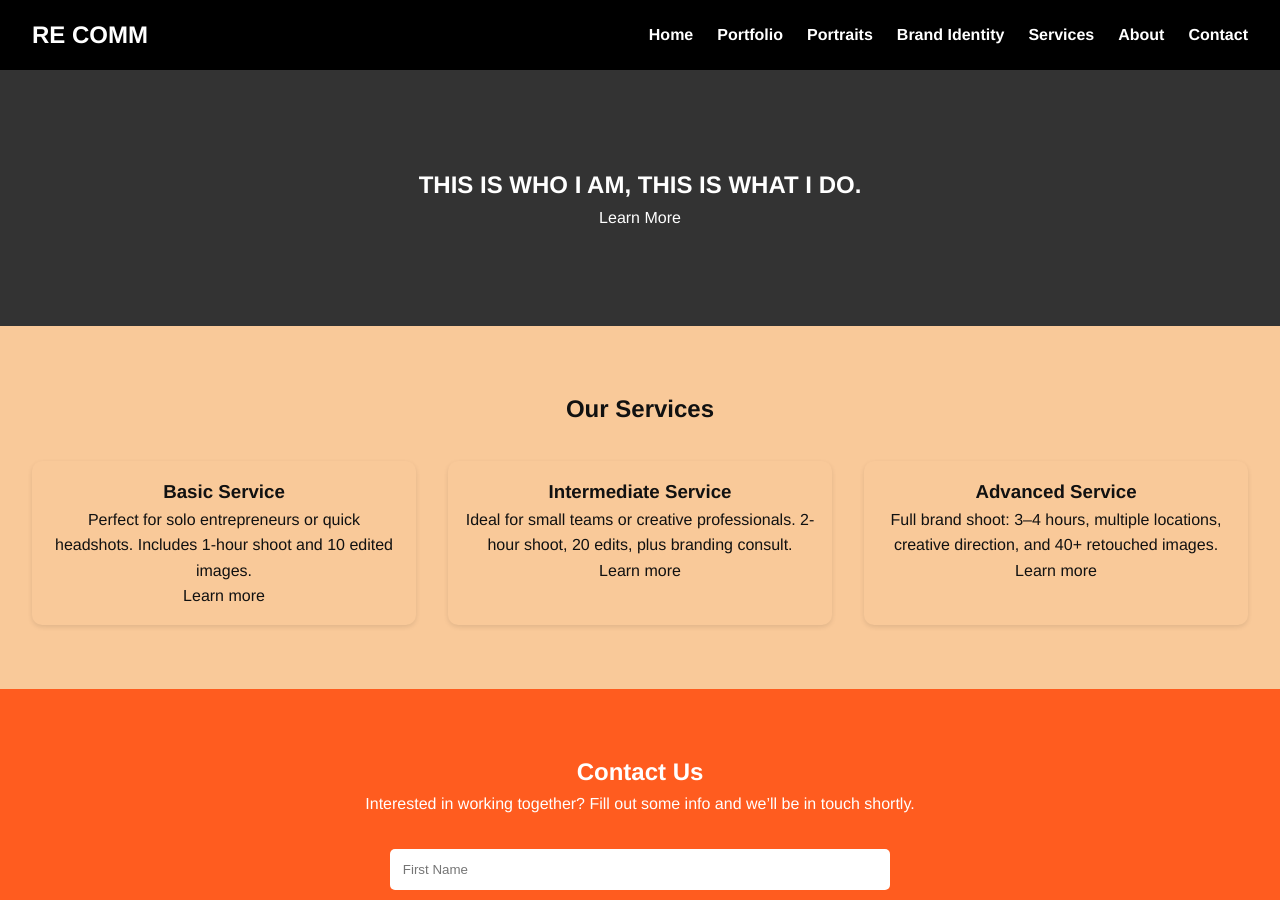
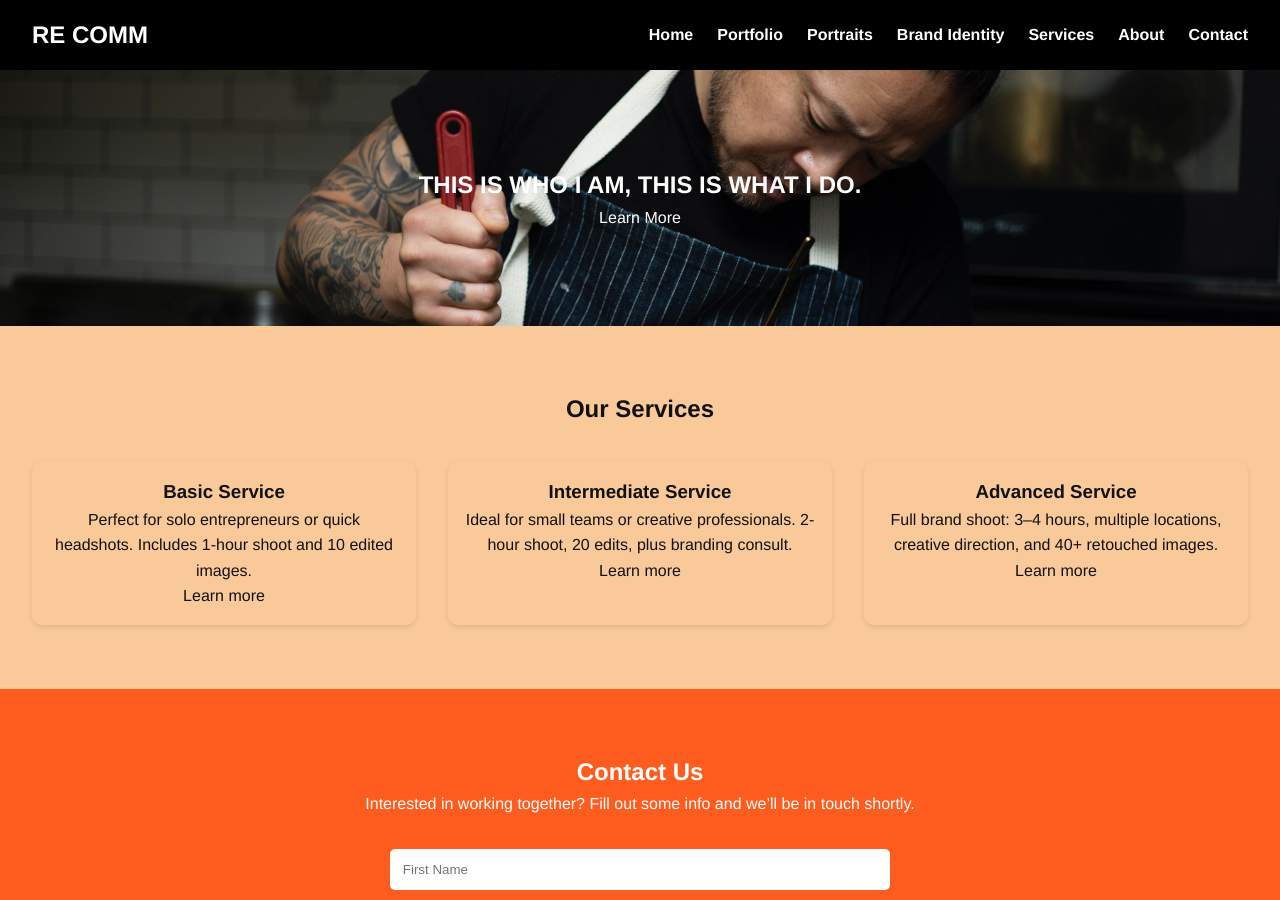
Before and after one commit to re-comm/my-portfolio, a Jekyll site: the page built from index.html, in a window 1280 px wide and 900 px high. Built offline with Jekyll 4.4.1, drawn with Linux system fonts in a browser that asks for light colours.

Commit message:
Update index.html

```diff
--- a/index.html
+++ b/index.html
@@ -9,12 +9,13 @@
   <meta charset="UTF-8" />
   <meta name="viewport" content="width=device-width, initial-scale=1.0"/>
   <title>RE Commercial</title>
-  <link rel="stylesheet" href="/assets/css/styles.css"/>
+  <!-- Use Liquid for Jekyll-friendly linking to your CSS -->
+  <link rel="stylesheet" href="{{ '/assets/css/styles.css' | relative_url }}">
 </head>
 <body>
 
-  <!-- HERO SECTION -->
-  <section class="hero">
+  <!-- HERO SECTION with a special .hero-index class -->
+  <section class="hero hero-index">
     <div class="hero-content">
       <h2>THIS IS WHO I AM, THIS IS WHAT I DO.</h2>
       <a href="about.html" class="btn-outline">Learn More</a>
```
